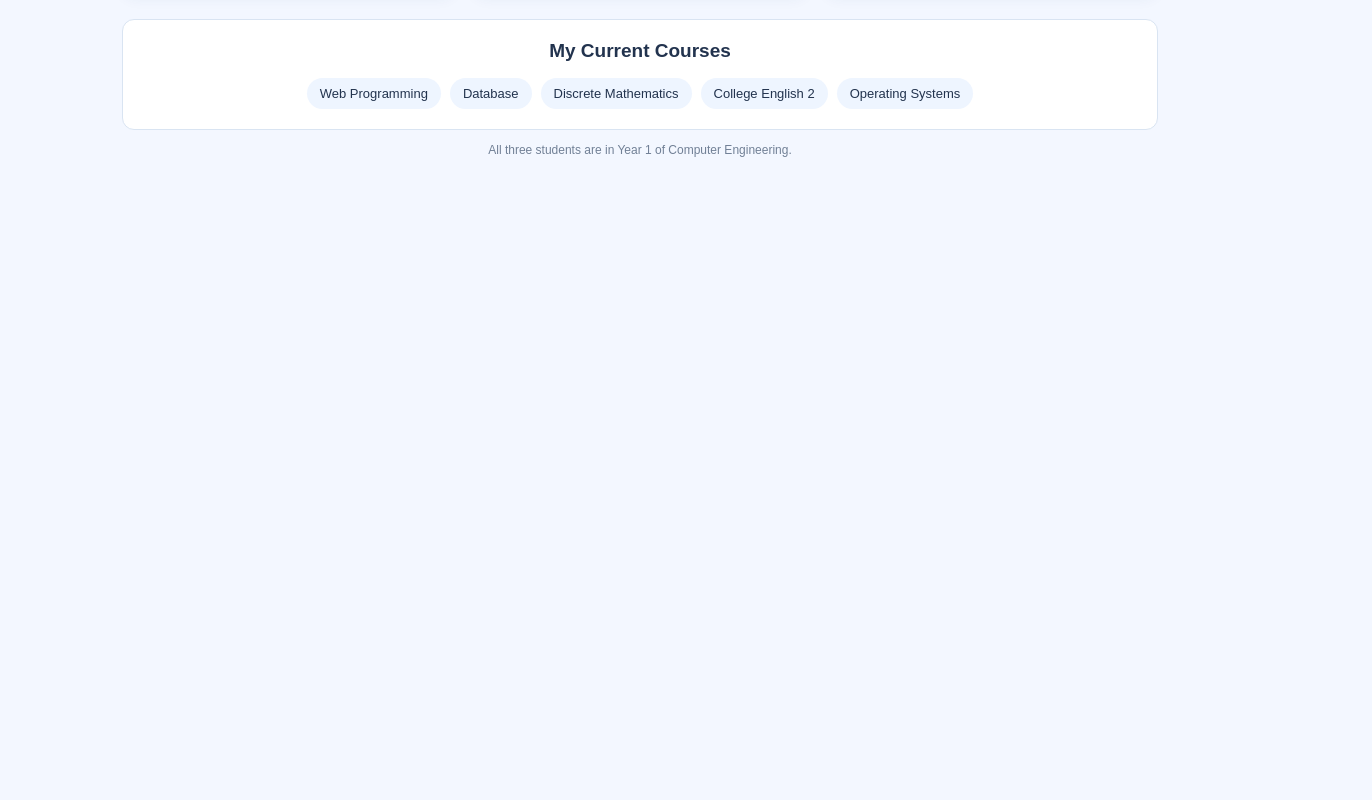
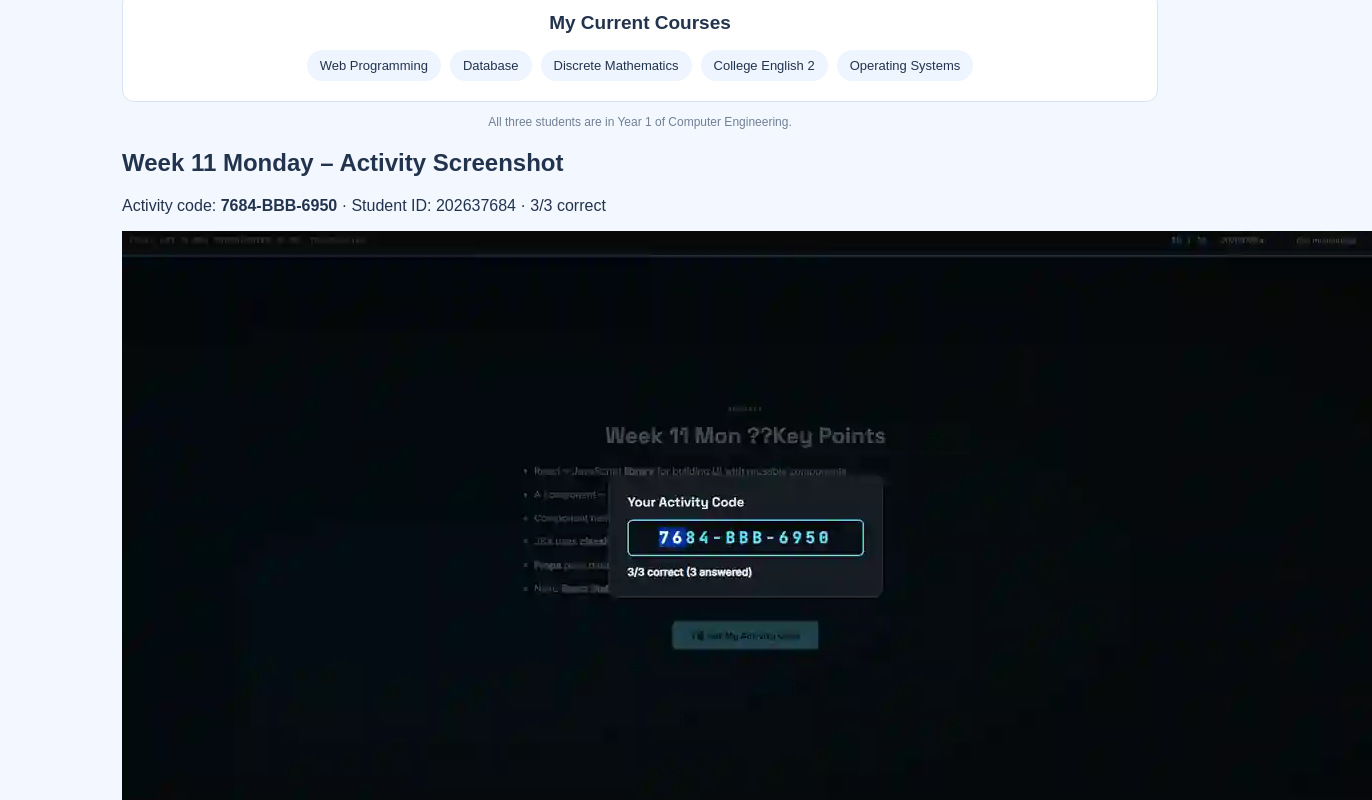
Before and after one commit to Eric2626/Web-programming-live-site, a React (Vite) app in the folder week11/task11/: page / in a window 1280 px wide. Shown: the part 560-1360 px from the top of the page, 1372 px wide, since content can reach past the window. Before the commit the page ends 800 px from the top, so only its background shows below. Built offline with nearby package versions, Linux system fonts and the light colour scheme; the HTML template or start-up script is replaced by a standard one.

Commit message:
Show uploaded activity screenshot below Task 11-A student directory

```diff
--- a/week11/task11/src/App.jsx
+++ b/week11/task11/src/App.jsx
@@ -1,4 +1,5 @@
 import StudentProfileCard from './StudentProfileCard';
+import activityScreenshot from '../activity-screenshot.svg';
 
 // Classmate details that were not supplied are left as a dash.
 function App() {
@@ -46,6 +47,18 @@ function App() {
         </ul>
       </section>
       <p className="footnote">All three students are in Year 1 of Computer Engineering.</p>
+      <section className="activity-proof" aria-labelledby="activity-proof-title">
+        <h2 id="activity-proof-title">Week 11 Monday – Activity Screenshot</h2>
+        <p>Activity code: <strong>7684-BBB-6950</strong> · Student ID: 202637684 · 3/3 correct</p>
+        <img
+          src={activityScreenshot}
+          alt="Week 11 Monday activity screenshot showing code 7684-BBB-6950 and 3 out of 3 correct answers"
+          width="1250"
+          height="611"
+          loading="lazy"
+        />
+      </section>
+
     </main>
   );
 }
```
